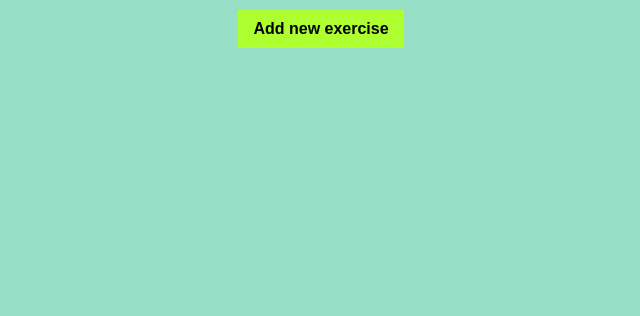
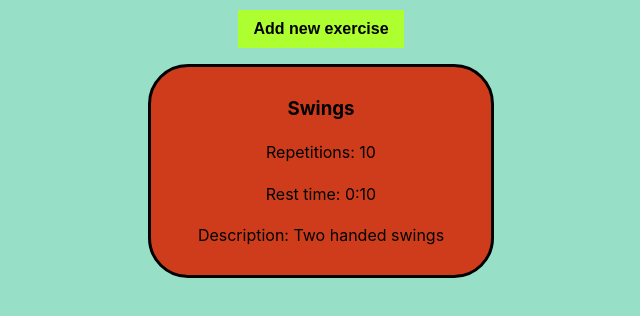
Before and after one commit to Nitsan448/WorkoutPlanner, a React (Create React App) app: page / in a window 1280 px wide. Shown: the top 316 px of the page, without its empty margins (319-959 px from the left). Built offline with nearby package versions, Linux system fonts and the light colour scheme.

Commit message:
Added exercise

```diff
--- a/src/App.js
+++ b/src/App.js
@@ -1,11 +1,16 @@
 import classes from "./App.module.css";
+import Exercise from "./components/Exercise";
 import ExerciseForm from "./components/ExerciseForm";
 
-function App()
-{
+function App() {
 	return (
 		<div className={classes.App}>
 			<ExerciseForm></ExerciseForm>
+			<Exercise
+				name="Swings"
+				repetitions="10"
+				restTime="0:10"
+				description="Two handed swings"></Exercise>
 		</div>
 	);
 }
--- /dev/null
+++ b/src/components/Exercise.js
@@ -0,0 +1,15 @@
+import React from "react";
+import classes from "./Exercise.module.css";
+
+function Exercise(props) {
+	return (
+		<div className={classes.exercise}>
+			<h3>{props.name}</h3>
+			<p>Repetitions: {props.repetitions}</p>
+			<p>Rest time: {props.restTime}</p>
+			<p>Description: {props.description}</p>
+		</div>
+	);
+}
+
+export default Exercise;
--- /dev/null
+++ b/src/components/Exercise.module.css
@@ -0,0 +1,10 @@
+.exercise {
+	background-color: rgb(207, 60, 27);
+	width: 25%;
+	margin: auto;
+
+	border: 3px rgb(0, 0, 0) solid;
+	border-radius: 40px;
+	margin-top: 1rem;
+	padding: 10px;
+}
```
Also changed, not shown: src/components/Input.js (deleted, +0 -13 lines), src/components/UI/Input.js (+10 -11 lines), src/components/UI/Input.module.css (deleted, +0 -18 lines).
